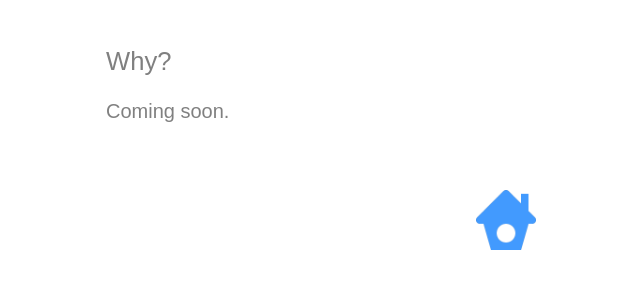
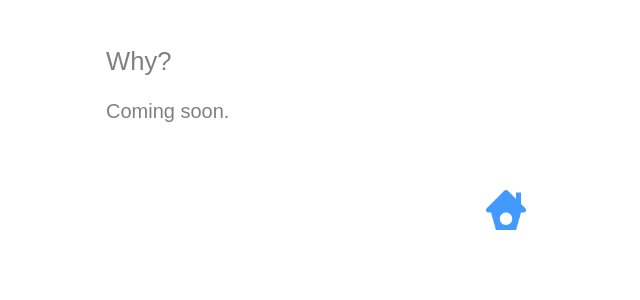
Before and after one commit to StarbucksSangha/StarbucksSangha, a Jekyll site: the page built from why.md, in a window 1280 px wide. Shown: the top 300 px of the page, without its empty margins (134-774 px from the left). Built offline with Jekyll 4.4.1, drawn with Linux system fonts in a browser that asks for light colours.

Commit message:
Update default.html

```diff
--- a/_layouts/default.html
+++ b/_layouts/default.html
@@ -25,7 +25,7 @@
 <a href="https://twitter.com/StarbucksSangha" target="_self"><img src="/img/twitter.png" width="45"></a>
 {% else %}
 <div style="float; margin-bottom:25px;"></div>
-<a href="/" target="_self"><img src="/img/home.png" width="60"></a>
+<a href="/" target="_self"><img src="/img/home.png" width="40"></a>
 {% endif %}
 </center>
 <div style="float; margin-bottom:25px;"></div>
```
